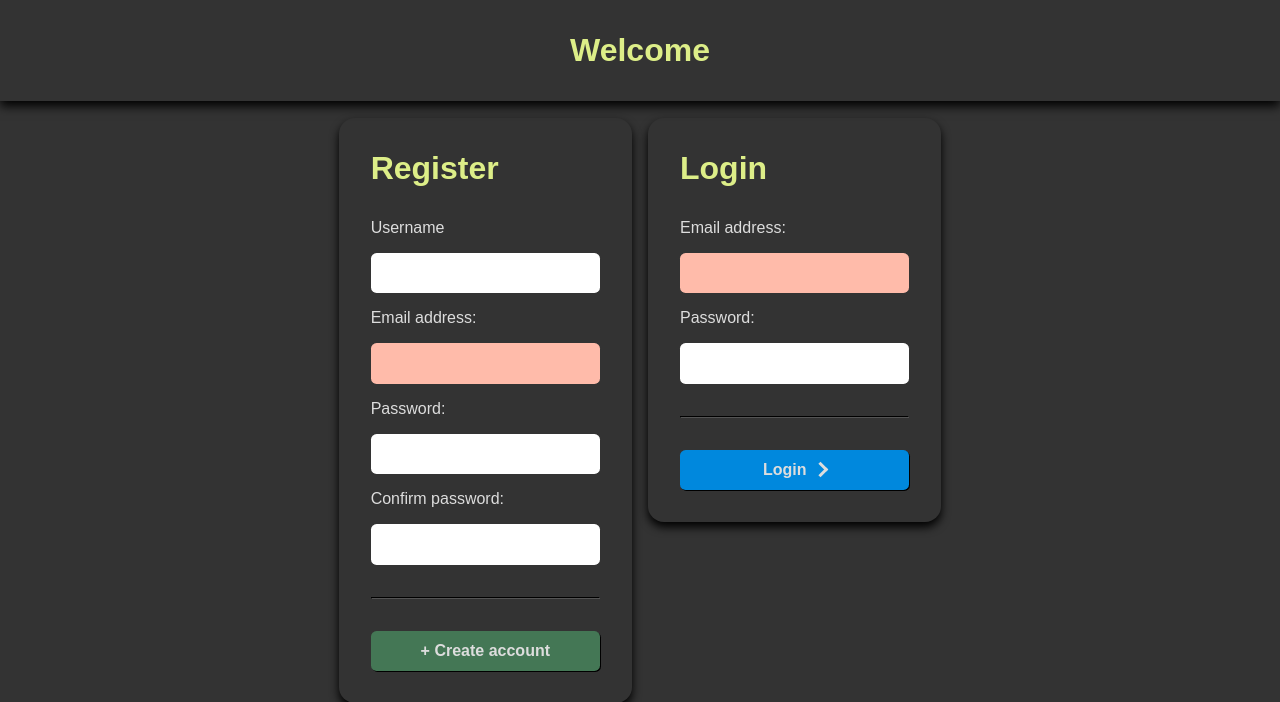
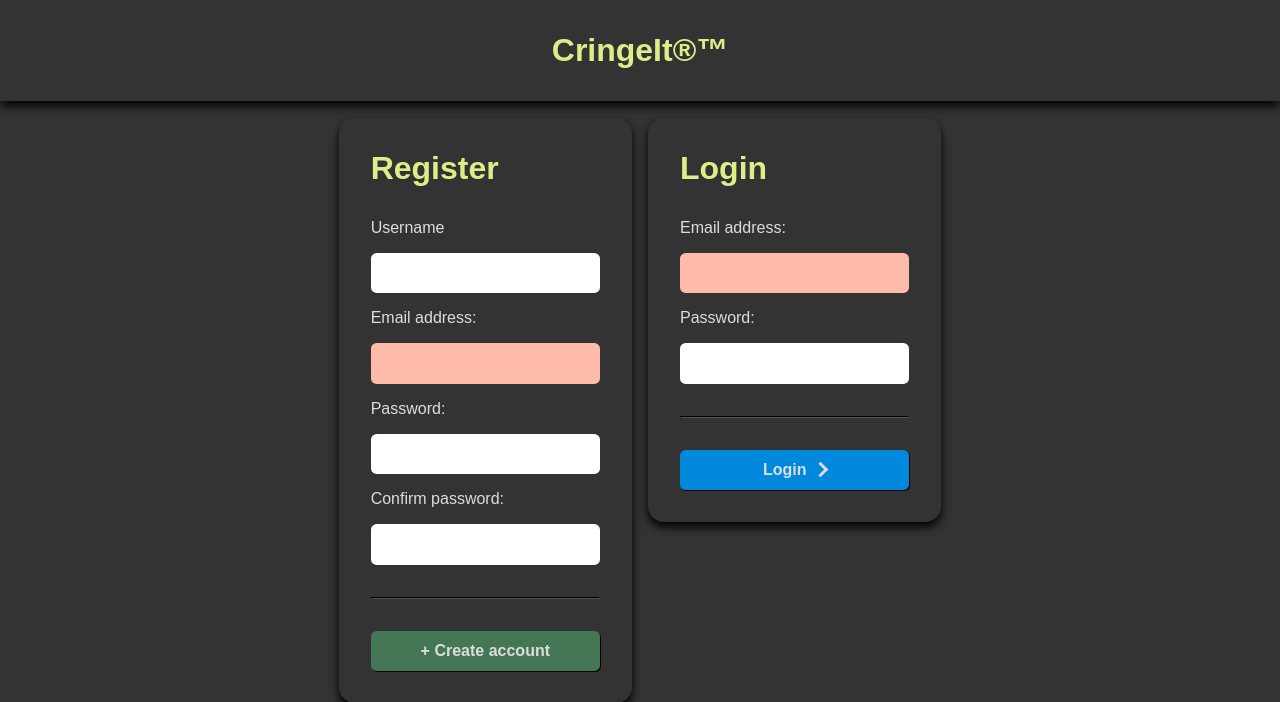
Before and after one commit to cptchuckles/cringeit, a Flask app: page / in a window 1280 px wide. Shown: the top 702 px of the page. Run offline with Flask 3, Linux system fonts and the light colour scheme.

```diff
--- a/flask_app/templates/home.html
+++ b/flask_app/templates/home.html
@@ -1,5 +1,4 @@
 {% extends "layouts/main.html" %}
-{%- block title -%}Welcome{%- endblock -%}
 {% block content -%}
 <div class="page row">
     <div class="card">
--- a/flask_app/templates/layouts/main.html
+++ b/flask_app/templates/layouts/main.html
@@ -1,7 +1,7 @@
 <!DOCTYPE html>
 <html lang="en">
     <head>
-        <title>{%- block title -%}{%- endblock -%}</title>
+        <title>{%- block title -%}CringeIt®™{%- endblock -%}</title>
         <meta charset="UTF-8">
         <meta name="viewport" content="width=device-width, initial-scale=1">
         <link href="{{ url_for('static', filename='main.css') }}" rel="stylesheet">
@@ -11,7 +11,7 @@
         <header>
             {%- if user is defined and user.id is defined -%}
             <div class="content wide row">
-                <h1>Welcome</h1>
+                <h1>CringeIt®™</h1>
                 <div class="row" style="justify-content: flex-end;">
                     <h3>{{ user.username }}</h3>
                     <a href="/logout" class="danger arrow button">Log Out</a>
```
